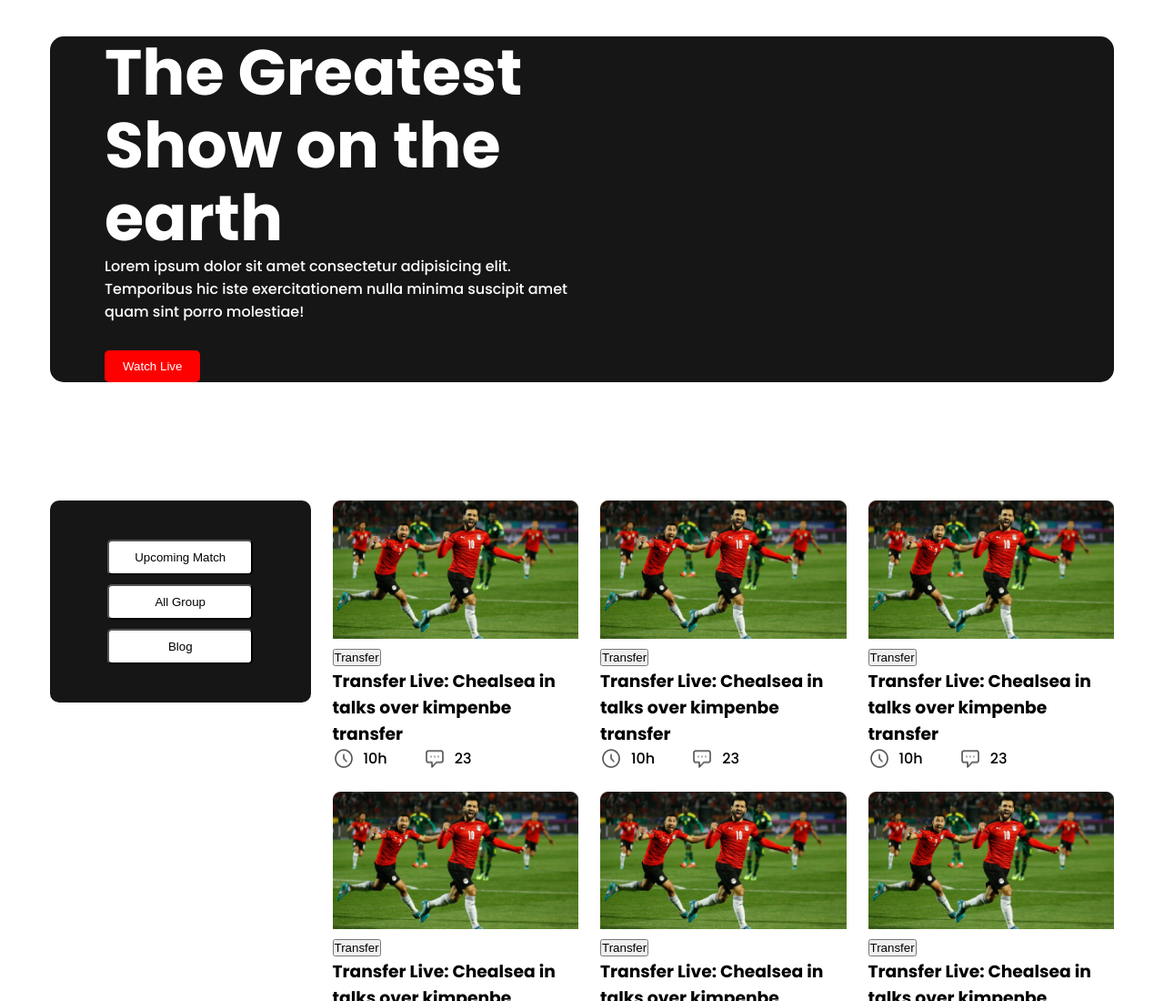
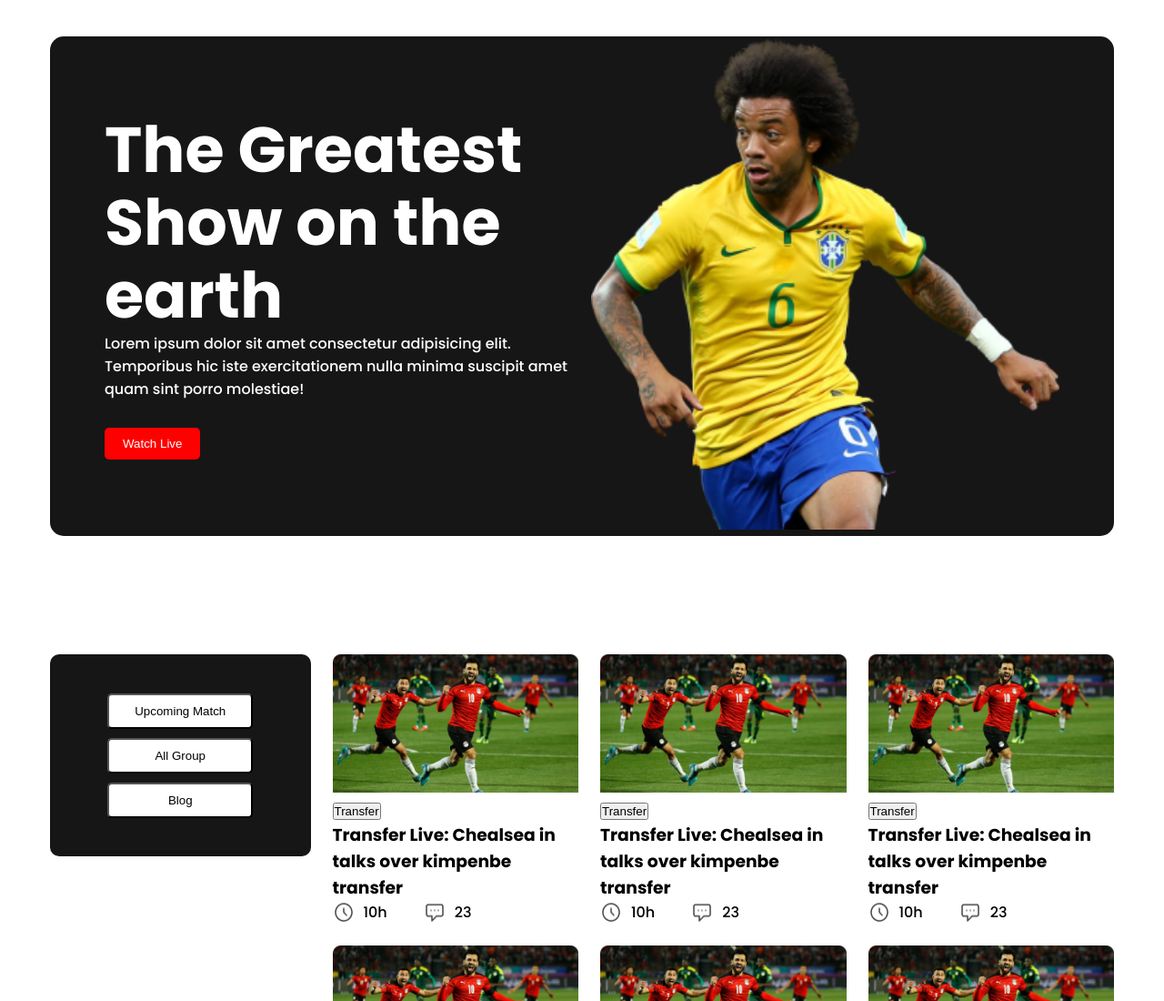
Before and after one commit to Dev-Zual/word-cup, a plain HTML site: page index.html in a window 1280 px wide. Shown: the top 1100 px of the page at 91% size. Drawn offline with Linux system fonts and the light colour scheme.

Commit message:
fix bug2

```diff
--- a/index.html
+++ b/index.html
@@ -25,7 +25,7 @@
           </div>
           <div class="banner-right">
             <div class="banner-img">
-              <img src="assets/anner.png" alt="" />
+              <img src="assets/Banner.png" alt="" />
             </div>
           </div>
         </div>
```
